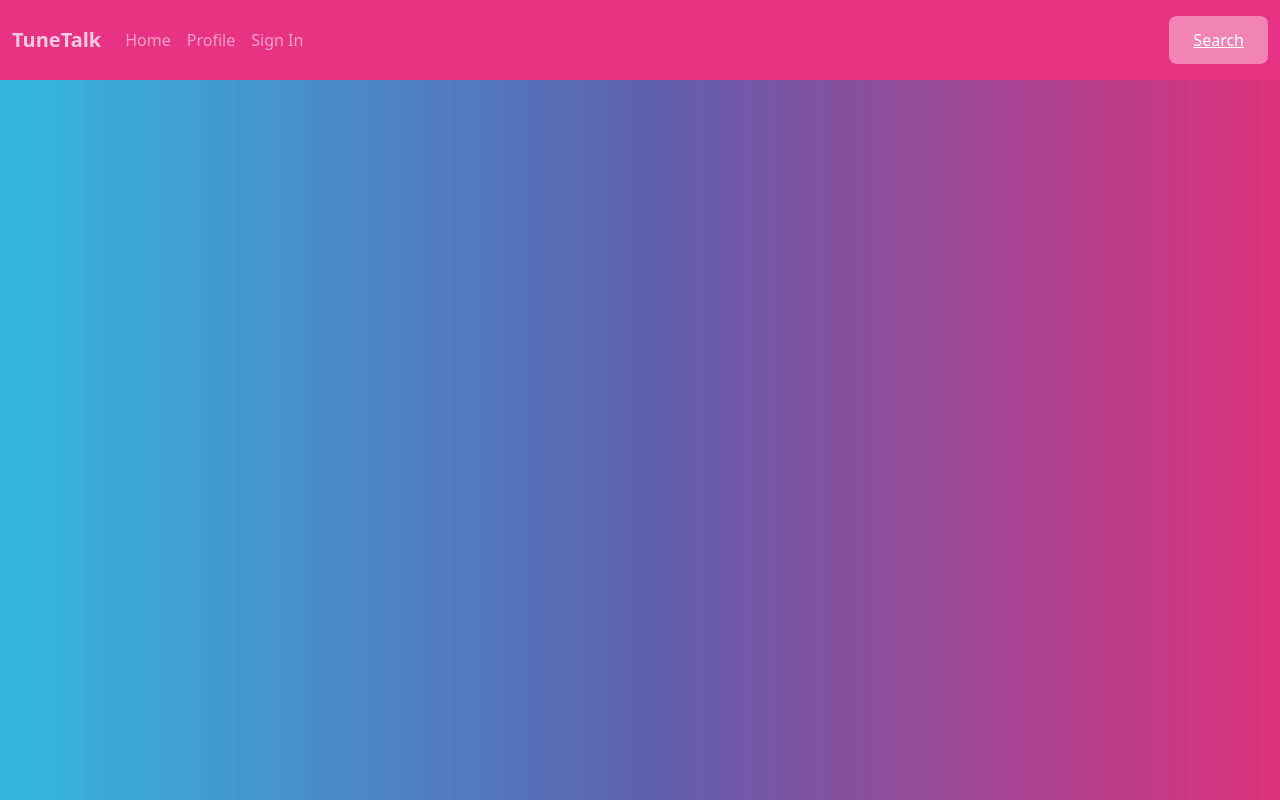
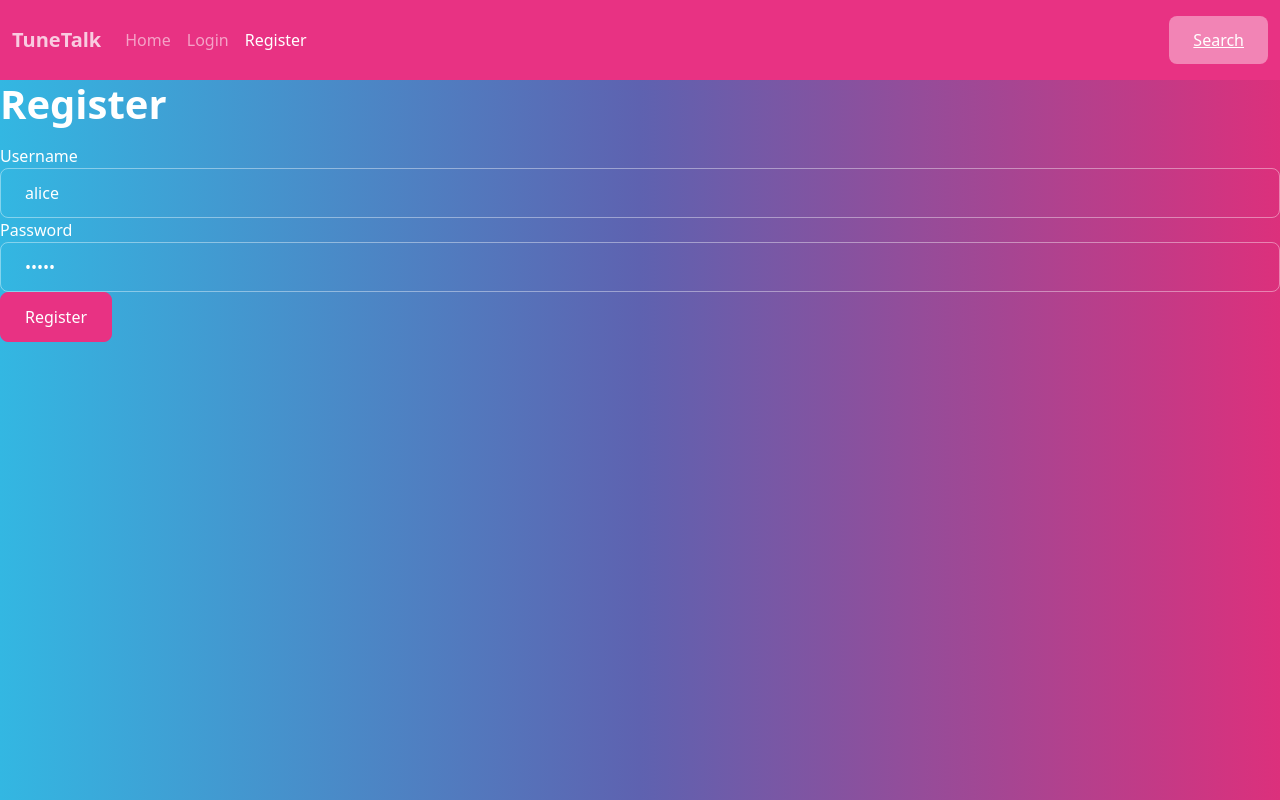
Before and after one commit to JamesColesanti/tunetalk-react-web-app, a React (Create React App) app: page /register in a window 1280 px wide. Built offline with nearby package versions, Linux system fonts and the light colour scheme; no server answers.

Commit message:
Login support added

```diff
--- a/src/App.js
+++ b/src/App.js
@@ -9,14 +9,20 @@ import Navbar from "./components/navbar";
 import albumsReducer from "./albums/albums-reducer";
 import {configureStore} from '@reduxjs/toolkit';
 import {Provider} from "react-redux";
+import RegisterScreen from "./pages/register";
+import CurrentUserContext from "./redux/current-user-context";
+import usersReducer from "./users/users-reducer";
+import LoginScreen from "./pages/login";
 
 const store = configureStore({reducer: {
   albums: albumsReducer,
+  users: usersReducer,
 }});
 
 function App() {
   return (
     <Provider store={store}>
+      <CurrentUserContext>
         <BrowserRouter>
           <Navbar/>
           <Routes>
@@ -24,8 +30,11 @@ function App() {
             <Route path={"/search"} element={<SearchResultsPage/>} />
             <Route path={"/album/:albumId"} element={<AlbumDetailsPage/>} />
             <Route path={"/profile"} element={<ProfilePage/>} />
+            <Route path={"/register"} element={<RegisterScreen/>} />
+            <Route path={"/login"} element={<LoginScreen/>} />
           </Routes>
         </BrowserRouter>
+      </CurrentUserContext>
     </Provider>
   );
 }
--- a/src/components/navbar.js
+++ b/src/components/navbar.js
@@ -1,7 +1,9 @@
 import {NavLink} from "react-router-dom";
+import { useSelector } from "react-redux";
 import React from "react";
 
 const Navbar = () => {
+  const { currentUser } = useSelector((state) => state.users);
 
   return (
       <>
@@ -19,12 +21,20 @@ const Navbar = () => {
                 <li className="nav-item">
                   <NavLink className="nav-link" to="/" end>Home</NavLink>
                 </li>
+                { currentUser ?
                 <li className="nav-item">
                   <NavLink className="nav-link" to="/profile">Profile</NavLink>
-                </li>
-                <li className="nav-item">
-                  <NavLink className="nav-link" to="/">Sign In</NavLink>
-                </li>
+                </li> :
+                <>
+                  <li className="nav-item">
+                      <NavLink className="nav-link" to="/login">Login</NavLink>
+                    </li>
+                    <li className="nav-item">
+                      <NavLink className="nav-link" to="/register">Register</NavLink>
+                  </li>
+                </>
+                }
+
               </ul>
               <form className="d-flex">
                   <button className="btn btn-secondary my-2 my-sm-0">
--- a/src/pages/ProfilePage.js
+++ b/src/pages/ProfilePage.js
@@ -1,29 +1,107 @@
+/* eslint-disable react-hooks/exhaustive-deps */
 /* eslint-disable jsx-a11y/alt-text */
-import React from 'react';
+// import React from 'react';
 
-function ProfilePage () {
-    return (
+// function ProfilePage () {
+//     return (
+//         <div>
+//             <div className="row mt-4">
+//               <div className="col-1"></div>
+//               <div className="col-3 d-flex justify-content-center">
+//                 <img className="rounded-circle" height={100} src={`../images/albums/bad_bunny.png`}/>
+//                 <div className="m-2">
+//                   <div className="fw-bold">aniamisiorek</div>
+//                   <button type="button"
+//                           className="btn btn-secondary btn-sm">Edit Profile
+//                   </button>
+//                 </div>
+//               </div>
+//               <div className="col-8 d-flex justify-content-center">
+//                 <div>
+//                   4 likes
+//                 </div>
+//                 <span>10 reviews</span>
+//               </div>
+//               <div className="col-1"></div>
+//             </div>
+//         </div>
+//     );
+// }
+// export default ProfilePage;
+
+import React, { useState, useEffect } from "react";
+import * as userService from "../services/users-service";
+import { useNavigate, useParams } from "react-router-dom";
+import { profileThunk, logoutThunk } from "../services/users-thunks";
+import { useDispatch, useSelector } from "react-redux";
+
+function ProfilePage() {
+  const { username } = useParams();
+  const { currentUser } = useSelector((state) => state.users);
+  const [profile, setProfile] = useState({});
+  const navigate = useNavigate();
+  const dispatch = useDispatch();
+  const getProfile = async () => {
+    // const profile = await userService.profile();
+    const action = await dispatch(profileThunk());
+    setProfile(action.payload);
+  };
+  const getUserByUsername = async () => {
+    const user = await userService.findUserByUsername(username);
+    setProfile(user);
+  };
+  const logout = async () => {
+    dispatch(logoutThunk());
+    navigate("/login");
+  };
+  useEffect(() => {
+    if (username) {
+      getUserByUsername();
+    } else {
+      getProfile();
+    }
+  }, []);
+  return (
+    <div>
+      <h1>
+        <button className="float-end btn btn-primary">Follow</button>
+        Profile {username}
+      </h1>
+      {profile && (
         <div>
-            <div className="row mt-4">
-              <div className="col-1"></div>
-              <div className="col-3 d-flex justify-content-center">
-                <img className="rounded-circle" height={100} src={`../images/albums/bad_bunny.png`}/>
-                <div className="m-2">
-                  <div className="fw-bold">aniamisiorek</div>
-                  <button type="button"
-                          className="btn btn-secondary btn-sm">Edit Profile
-                  </button>
-                </div>
-              </div>
-              <div className="col-8 d-flex justify-content-center">
-                <div>
-                  4 likes
-                </div>
-                <span>10 reviews</span>
-              </div>
-              <div className="col-1"></div>
-            </div>
+          <label>Username</label>
+          {currentUser && (
+            <input
+              type="text"
+              className="form-control"
+              value={profile.username}
+              onChange={(e) =>
+                setProfile({ ...profile, username: e.target.value })
+              }
+            />
+          )}
+          {!currentUser && <p>{profile.username}</p>}
+          <label>First Name</label>
+          {currentUser && (
+            <input
+              type="text"
+              className="form-control"
+              value={profile.firstName}
+              onChange={(e) =>
+                setProfile({ ...profile, firstName: e.target.value })
+              }
+            />
+          )}
+          {!currentUser && <p>{profile.firstName}</p>}
         </div>
-    );
+      )}
+      {currentUser && (
+        <button onClick={() => logout()} className="btn btn-danger">
+          Logout
+        </button>
+      )}
+    </div>
+  );
 }
+
 export default ProfilePage;
--- a/src/pages/SearchResultsPage.js
+++ b/src/pages/SearchResultsPage.js
@@ -50,7 +50,7 @@ function SearchResultsPage () {
                 <div className={"col-4"}></div>
                 <div className={"pl-1 pr-1 col-8"}>
                     {
-                        albums.map(album => <SearchResult key={album.id} albumDetail={album}/> )
+                        albums.map(album => <SearchResult key={album.id} albumDetail={album}/>)
                     }
                 </div>
             </div>
--- /dev/null
+++ b/src/pages/login.js
@@ -0,0 +1,45 @@
+import React, { useState } from "react";
+import { useNavigate } from "react-router-dom";
+import { useDispatch } from "react-redux";
+import { loginThunk } from "../services/users-thunks";
+function LoginScreen() {
+  const [user, setUser] = useState({
+    username: "alice",
+    password: "alice",
+    firstName: "Alice",
+    lastName: "Wonderland",
+  });
+  const navigate = useNavigate();
+  const dispatch = useDispatch();
+  const login = async () => {
+    // await userService.login(user);
+    await dispatch(loginThunk(user));
+    navigate("/profile");
+  };
+  return (
+    <div>
+      <h1>Login</h1>
+      <div className="form-group">
+        <label>Username</label>
+        <input
+          type="text"
+          className="form-control"
+          value={user.username}
+          onChange={(e) => setUser({ ...user, username: e.target.value })}
+        />
+        <label>Password</label>
+        <input
+          type="password"
+          className="form-control"
+          value={user.password}
+          onChange={(e) => setUser({ ...user, password: e.target.value })}
+        />
+        <button onClick={login} className="btn btn-primary">
+          Login
+        </button>
+      </div>
+    </div>
+  );
+}
+
+export default LoginScreen;
--- /dev/null
+++ b/src/pages/register.js
@@ -0,0 +1,45 @@
+import React, { useState } from "react";
+import * as userService from "../services/users-service";
+import { useNavigate } from "react-router-dom";
+
+function RegisterScreen() {
+  const [user, setUser] = useState({
+    username: "alice",
+    password: "alice",
+    firstName: "Alice",
+    lastName: "Wonderland",
+  });
+
+  const navigate = useNavigate();
+  const register = async () => {
+    await userService.register(user);
+    navigate("/profile");
+  };
+
+  return (
+    <div>
+      <h1>Register</h1>
+      <div className="form-group">
+        <label>Username</label>
+        <input
+          type="text"
+          className="form-control"
+          value={user.username}
+          onChange={(e) => setUser({ ...user, username: e.target.value })}
+        />
+        <label>Password</label>
+        <input
+          type="password"
+          className="form-control"
+          value={user.password}
+          onChange={(e) => setUser({ ...user, password: e.target.value })}
+        />
+        <button onClick={register} className="btn btn-primary">
+          Register
+        </button>
+      </div>
+    </div>
+  );
+}
+
+export default RegisterScreen;
--- /dev/null
+++ b/src/redux/current-user-context.js
@@ -0,0 +1,17 @@
+import { profileThunk } from "../services/users-thunks";
+import { useEffect } from "react";
+import { useDispatch } from "react-redux";
+
+function CurrentUserContext({ children }) {
+  const dispatch = useDispatch();
+  const getProfile = async () => {
+    await dispatch(profileThunk());
+  };
+  useEffect(() => {
+    getProfile();
+  }, []);
+
+  return children;
+}
+
+export default CurrentUserContext;
--- /dev/null
+++ b/src/services/users-service.js
@@ -0,0 +1,56 @@
+import axios from "axios";
+const USERS_REST_API_URL = "http://localhost:4000/api/users";
+
+const api = axios.create({
+  withCredentials: true,
+});
+
+export const findAllUsers = async () => {
+  const response = await api.get(USERS_REST_API_URL);
+  return response.data;
+};
+
+export const createUser = async (user) => {
+  const response = await api.post(USERS_REST_API_URL, user);
+  return response.data;
+};
+
+export const updateUser = async (user) => {
+  const response = await api.put(`${USERS_REST_API_URL}/${user._id}`, user);
+  return response.data;
+};
+
+export const deleteUser = async (id) => {
+  const response = await api.delete(`${USERS_REST_API_URL}/${id}`);
+  return response.data;
+};
+
+export const login = async (user) => {
+  const response = await api.post(`${USERS_REST_API_URL}/login`, user);
+  return response.data;
+};
+
+export const logout = async () => {
+  const response = await api.post(`${USERS_REST_API_URL}/logout`);
+  return response.data;
+};
+
+export const findUserById = async (id) => {
+  const response = await api.get(`${USERS_REST_API_URL}/${id}`);
+  return response.data;
+};
+
+export const register = async (user) => {
+  const response = await api.post(`${USERS_REST_API_URL}/register`, user);
+  return response.data;
+};
+
+export const profile = async () => {
+  const response = await api.get(`${USERS_REST_API_URL}/profile`);
+  return response.data;
+};
+
+export const findUserByUsername = async (username) => {
+  const response = await api.get(`${USERS_REST_API_URL}/username/${username}`);
+  return response.data;
+};
--- /dev/null
+++ b/src/services/users-thunks.js
@@ -0,0 +1,29 @@
+import * as userService from "./users-service";
+import { createAsyncThunk } from "@reduxjs/toolkit";
+
+export const loginThunk = createAsyncThunk(
+  "users/login",
+  async (user, thunkAPI) => await userService.login(user)
+);
+
+export const logoutThunk = createAsyncThunk(
+  "users/logout",
+  async (user, thunkAPI) => await userService.logout()
+);
+
+export const registerThunk = createAsyncThunk(
+  "users/register",
+  async (user, thunkAPI) => await userService.register(user)
+);
+
+export const profileThunk = createAsyncThunk(
+  "users/profile",
+  async (user, thunkAPI) => {
+    return await userService.profile();
+  }
+);
+
+export const findUserByUsernameThunk = createAsyncThunk(
+  "users/findUserByUsername",
+  async (username) => await userService.findUserByUsername(username)
+);
--- /dev/null
+++ b/src/users/users-reducer.js
@@ -0,0 +1,32 @@
+import { createSlice } from "@reduxjs/toolkit";
+import {
+  loginThunk,
+  profileThunk,
+  registerThunk,
+  logoutThunk,
+} from "../services/users-thunks";
+const initialState = {
+  currentUser: null,
+};
+
+const usersSlice = createSlice({
+  name: "users",
+  initialState,
+  reducers: {},
+  extraReducers: {
+    [loginThunk.fulfilled]: (state, action) => {
+      state.currentUser = action.payload;
+    },
+    [logoutThunk.fulfilled]: (state, action) => {
+      state.currentUser = null;
+    },
+    [registerThunk.fulfilled]: (state, action) => {
+      state.currentUser = action.payload;
+    },
+    [profileThunk.fulfilled]: (state, action) => {
+      state.currentUser = action.payload;
+    },
+  },
+});
+
+export default usersSlice.reducer;
```
Lines whose indentation alone changed are shown as unchanged.
